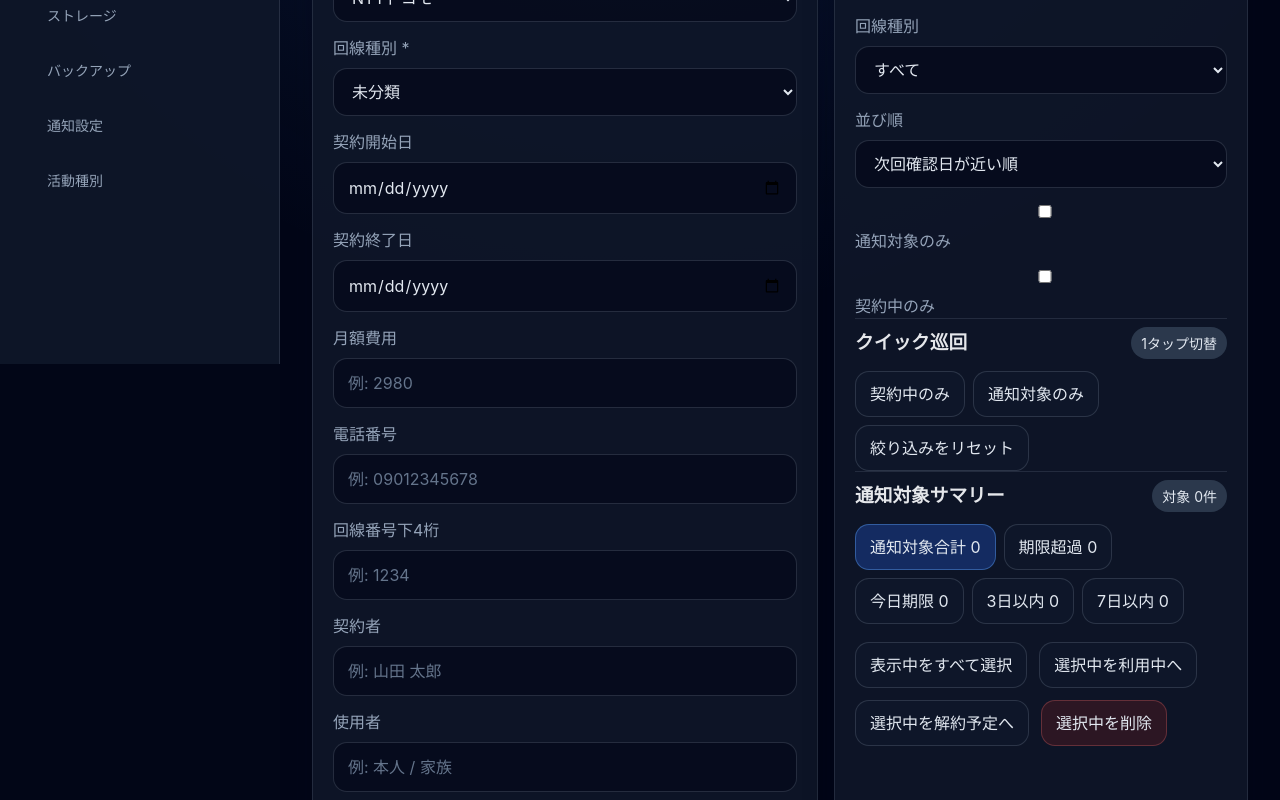
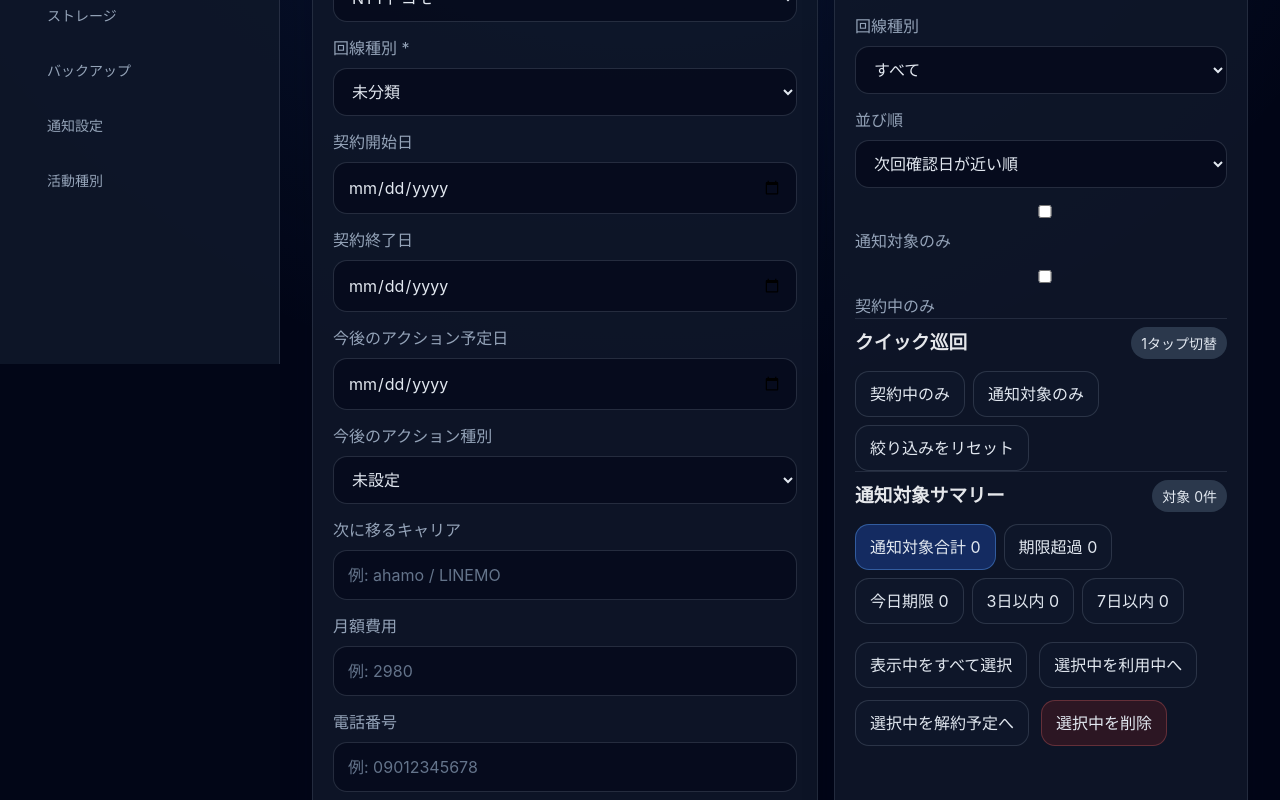
Before and after one commit to Driedsandwich/line-ops-ledger, a React (Vite) app: page /lines in a window 1280 px wide. Shown: the part 436-1236 px from the top of the page. Built offline with nearby package versions, Linux system fonts and the light colour scheme.

Commit message:
feat: add planned exit fields (#162)

```diff
--- a/src/lib/lineDrafts.ts
+++ b/src/lib/lineDrafts.ts
@@ -1,11 +1,13 @@
 export const LINE_STATUS_OPTIONS = ['利用中', '解約予定', '解約済み', 'MNP転出済み'] as const;
 export const LINE_TYPE_OPTIONS = ['音声SIM', 'データSIM', 'ホームルーター', '光回線', '未分類'] as const;
+export const PLANNED_EXIT_TYPE_OPTIONS = ['MNP転出', '解約', '未定'] as const;
 export const DEFAULT_LINE_TYPE = '未分類';
-export const CURRENT_LINE_DRAFT_SCHEMA_VERSION = 4;
+export const CURRENT_LINE_DRAFT_SCHEMA_VERSION = 5;
 export const LINE_DRAFT_BACKUP_FILENAME_PREFIX = 'line-ops-ledger-backup';
 
 export type LineStatus = (typeof LINE_STATUS_OPTIONS)[number];
 export type LineType = (typeof LINE_TYPE_OPTIONS)[number];
+export type PlannedExitType = (typeof PLANNED_EXIT_TYPE_OPTIONS)[number];
 export type LineDraftStorageFormat = 'empty' | 'legacy-array' | 'versioned-envelope' | 'invalid-data';
 
 export type LineDraft = {
@@ -19,6 +21,9 @@ export type LineDraft = {
   contractHolderNote: string;
   contractStartDate: string;
   contractEndDate: string;
+  plannedExitDate: string;
+  plannedExitType: PlannedExitType | '';
+  plannedNextCarrier: string;
   contractHolder: string;
   serviceUser: string;
   paymentMethod: string;
@@ -70,6 +75,9 @@ type LineDraftInput = {
   contractHolderNote: string;
   contractStartDate?: string;
   contractEndDate?: string;
+  plannedExitDate?: string;
+  plannedExitType?: PlannedExitType | '';
+  plannedNextCarrier?: string;
   contractHolder?: string;
   serviceUser?: string;
   paymentMethod?: string;
@@ -88,6 +96,10 @@ function isLineStatus(value: string): value is LineStatus {
 
 function isLineType(value: string): value is LineType {
   return LINE_TYPE_OPTIONS.includes(value as LineType);
+}
+
+function isPlannedExitType(value: string): value is PlannedExitType {
+  return PLANNED_EXIT_TYPE_OPTIONS.includes(value as PlannedExitType);
 }
 
 function createId(): string {
@@ -157,6 +169,11 @@ function normalizeLineDraft(input: Partial<LineDraft> & { lineName: string; carr
   const contractHolderNote = (input.contractHolderNote ?? '').trim();
   const contractStartDate = normalizeReviewDate(input.contractStartDate);
   const contractEndDate = normalizeReviewDate(input.contractEndDate);
+  const plannedExitDate = normalizeReviewDate(input.plannedExitDate);
+  const plannedExitType = isPlannedExitType(String(input.plannedExitType ?? ''))
+    ? (input.plannedExitType as PlannedExitType)
+    : '';
+  const plannedNextCarrier = (input.plannedNextCarrier ?? '').trim();
   const contractHolder = (input.contractHolder ?? '').trim();
   const serviceUser = (input.serviceUser ?? '').trim();
   const paymentMethod = (input.paymentMethod ?? '').trim();
@@ -182,6 +199,9 @@ function normalizeLineDraft(input: Partial<LineDraft> & { lineName: string; carr
     contractHolderNote,
     contractStartDate,
     contractEndDate,
+    plannedExitDate,
+    plannedExitType,
+    plannedNextCarrier,
     contractHolder,
     serviceUser,
     paymentMethod,
--- a/src/pages/DashboardPage.tsx
+++ b/src/pages/DashboardPage.tsx
@@ -162,6 +162,13 @@ type ContractEndAlertItem = {
   daysUntilEnd: number;
 };
 
+const PLANNED_ACTION_ALERT_DAYS = 60;
+
+type PlannedActionItem = {
+  draft: LineDraft;
+  daysUntilAction: number;
+};
+
 type DashboardSummary = {
   dangerCount: number;
   todayCount: number;
@@ -176,6 +183,7 @@ type DashboardSummary = {
   nearest: LineDraft[];
   inactiveLines: InactiveLineItem[];
   contractEndAlerts: ContractEndAlertItem[];
+  plannedActions: PlannedActionItem[];
 };
 
 function createEmptyNotificationReasonSummary(): NotificationReasonSummary {
@@ -336,6 +344,22 @@ function buildSummary(drafts: LineDraft[], allHistoryEntries: LineHistoryEntry[]
     .sort((a, b) => a.daysUntilEnd - b.daysUntilEnd)
     .slice(0, 5);
 
+  const plannedActions = drafts
+    .filter((draft) => (draft.status === '利用中' || draft.status === '解約予定') && draft.plannedExitDate)
+    .flatMap((draft) => {
+      const plannedDate = parseReviewDate(draft.plannedExitDate);
+      if (!plannedDate) {
+        return [];
+      }
+      const daysUntilAction = diffInDays(today, plannedDate);
+      if (daysUntilAction > PLANNED_ACTION_ALERT_DAYS) {
+        return [];
+      }
+      return [{ draft, daysUntilAction }];
+    })
+    .sort((a, b) => a.daysUntilAction - b.daysUntilAction)
+    .slice(0, 5);
+
   return {
     dangerCount,
     todayCount,
@@ -350,6 +374,7 @@ function buildSummary(drafts: LineDraft[], allHistoryEntries: LineHistoryEntry[]
     nearest,
     inactiveLines,
     contractEndAlerts,
+    plannedActions,
   };
 }
 
@@ -465,6 +490,46 @@ export function DashboardPage(): JSX.Element {
                         : item.daysUntilEnd === 0
                           ? '今日終了'
                           : `あと${item.daysUntilEnd}日`}
+                    </span>
+                  </li>
+                ))}
+              </ul>
+              <div className="button-row">
+                <Link className="button" to="/lines">回線一覧で確認する</Link>
+              </div>
+            </>
+          )}
+        </article>
+
+        <article className="card card--accent">
+          <div className="card__header">
+            <h3>今後のアクション予定</h3>
+            <span className={summary.plannedActions.length === 0 ? 'badge badge--ok' : 'badge'}>
+              {summary.plannedActions.length === 0 ? '該当なし' : `${summary.plannedActions.length}件`}
+            </span>
+          </div>
+          <p className="muted">予定日が{PLANNED_ACTION_ALERT_DAYS}日以内、または超過している利用中・解約予定回線を表示します（最大5件）。</p>
+          {summary.plannedActions.length === 0 ? (
+            <p className="muted">直近のアクション予定はありません。</p>
+          ) : (
+            <>
+              <ul className="list list--drafts">
+                {summary.plannedActions.map((item) => (
+                  <li key={item.draft.id}>
+                    <div className="list__row">
+                      <strong>{item.draft.lineName}</strong>
+                      <span className={item.draft.status === '利用中' ? 'badge badge--ok' : 'badge'}>{item.draft.status}</span>
+                    </div>
+                    <span>{item.draft.carrier}</span>
+                    <span>予定種別: {item.draft.plannedExitType || '未設定'}</span>
+                    <span>予定日: {formatReviewDate(item.draft.plannedExitDate)}</span>
+                    <span>次キャリア: {item.draft.plannedNextCarrier || '未設定'}</span>
+                    <span className="badge">
+                      {item.daysUntilAction < 0
+                        ? '予定日超過'
+                        : item.daysUntilAction === 0
+                          ? '今日'
+                          : `あと${item.daysUntilAction}日`}
                     </span>
                   </li>
                 ))}
--- a/src/pages/LinesPage.tsx
+++ b/src/pages/LinesPage.tsx
@@ -6,10 +6,12 @@ import {
   lineDraftStore,
   LINE_STATUS_OPTIONS,
   LINE_TYPE_OPTIONS,
+  PLANNED_EXIT_TYPE_OPTIONS,
   normalizeLast4,
   normalizeMonthlyCost,
   normalizePhoneNumber,
   normalizeReviewDate,
+  type PlannedExitType,
   updateLineDraft,
   type LineDraft,
   type LineStatus,
@@ -40,6 +42,9 @@ type FormState = {
   contractHolderNote: string;
   contractStartDate: string;
   contractEndDate: string;
+  plannedExitDate: string;
+  plannedExitType: PlannedExitType | '';
+  plannedNextCarrier: string;
   contractHolder: string;
   serviceUser: string;
   paymentMethod: string;
@@ -145,6 +150,9 @@ const initialFormState: FormState = {
   contractHolderNote: '',
   contractStartDate: '',
   contractEndDate: '',
+  plannedExitDate: '',
+  plannedExitType: '',
+  plannedNextCarrier: '',
   contractHolder: '',
   serviceUser: '',
   paymentMethod: 'クレジットカード',
@@ -251,6 +259,33 @@ function formatSafeExitRecommendation(contractStartDate: string): string {
 
 function isCurrentContract(status: LineStatus): boolean {
   return status === '利用中' || status === '解約予定';
+}
+
+function formatPlannedExitType(value: PlannedExitType | ''): string {
+  return value || '未設定';
+}
+
+function formatPlannedExitSchedule(value: string): string {
+  const plannedDate = parseDate(value);
+  if (!plannedDate) {
+    return '未設定';
+  }
+
+  const remainingDays = diffInDays(new Date(), plannedDate);
+  const formattedDate = new Intl.DateTimeFormat('ja-JP', {
+    year: 'numeric',
+    month: '2-digit',
+    day: '2-digit',
+  }).format(plannedDate);
+
+  if (remainingDays < 0) {
+    return `${formattedDate}（予定日超過）`;
+  }
+  if (remainingDays === 0) {
+    return `${formattedDate}（今日）`;
+  }
+
+  return `${formattedDate}（あと ${remainingDays} 日）`;
 }
 
 function isNotificationTarget(diff: number, window: NotificationReminderWindow): boolean {
@@ -422,6 +457,9 @@ function toFormState(draft: LineDraft): FormState {
     contractHolderNote: draft.contractHolderNote,
     contractStartDate: draft.contractStartDate,
     contractEndDate: draft.contractEndDate,
+    plannedExitDate: draft.plannedExitDate,
+    plannedExitType: draft.plannedExitType,
+    plannedNextCarrier: draft.plannedNextCarrier,
     contractHolder: draft.contractHolder,
     serviceUser: draft.serviceUser,
     paymentMethod: draft.paymentMethod || 'クレジットカード',
@@ -581,6 +619,9 @@ export function LinesPage(): JSX.Element {
     contractHolderNote: string;
     contractStartDate: string;
     contractEndDate: string;
+    plannedExitDate: string;
+    plannedExitType: PlannedExitType | '';
+    plannedNextCarrier: string;
     contractHolder: string;
     serviceUser: string;
     paymentMethod: string;
@@ -597,6 +638,9 @@ export function LinesPage(): JSX.Element {
     const contractHolderNote = form.contractHolderNote.trim();
     const contractStartDate = form.contractStartDate;
     const contractEndDate = form.contractEndDate;
+    const plannedExitDate = form.plannedExitDate;
+    const plannedExitType = form.plannedExitType;
+    const plannedNextCarrier = form.plannedNextCarrier.trim();
     const contractHolder = form.contractHolder.trim();
     const serviceUser = form.serviceUser.trim();
     const paymentMethod = form.paymentMethod.trim();
@@ -617,6 +661,11 @@ export function LinesPage(): JSX.Element {
 
     if (contractEndDate && !normalizeReviewDate(contractEndDate)) {
       setErrorMessage('契約終了日は YYYY-MM-DD 形式の実在日付だけ保存できます。');
+      return null;
+    }
+
+    if (plannedExitDate && !normalizeReviewDate(plannedExitDate)) {
+      setErrorMessage('今後のアクション予定日は YYYY-MM-DD 形式の実在日付だけ保存できます。');
       return null;
     }
 
@@ -650,6 +699,9 @@ export function LinesPage(): JSX.Element {
       contractHolderNote,
       contractStartDate,
       contractEndDate,
+      plannedExitDate,
+      plannedExitType,
+      plannedNextCarrier,
       contractHolder,
       serviceUser,
       paymentMethod,
@@ -1077,6 +1129,30 @@ export function LinesPage(): JSX.Element {
                 <input type="date" value={form.contractEndDate} onChange={(event) => updateField('contractEndDate', event.target.value)} />
               </label>
 
+              {isCurrentContract(form.status) || form.plannedExitDate || form.plannedExitType || form.plannedNextCarrier ? (
+                <>
+                  <label className="field">
+                    <span>今後のアクション予定日</span>
+                    <input type="date" value={form.plannedExitDate} onChange={(event) => updateField('plannedExitDate', event.target.value)} />
+                  </label>
+
+                  <label className="field">
+                    <span>今後のアクション種別</span>
+                    <select value={form.plannedExitType} onChange={(event) => updateField('plannedExitType', event.target.value as PlannedExitType | '')}>
+                      <option value="">未設定</option>
+                      {PLANNED_EXIT_TYPE_OPTIONS.map((option) => (
+                        <option key={option} value={option}>{option}</option>
+                      ))}
+                    </select>
+                  </label>
+
+                  <label className="field">
+                    <span>次に移るキャリア</span>
+                    <input value={form.plannedNextCarrier} onChange={(event) => updateField('plannedNextCarrier', event.target.value)} placeholder="例: ahamo / LINEMO" />
+                  </label>
+                </>
+              ) : null}
+
               <label className="field">
                 <span>月額費用</span>
                 <input inputMode="numeric" value={form.monthlyCost} onChange={(event) => updateField('monthlyCost', event.target.value)} placeholder="例: 2980" />
@@ -1361,6 +1437,7 @@ export function LinesPage(): JSX.Element {
                       {draft.phoneNumber ? <span className="badge">電話番号: {maskPhoneNumber(draft.phoneNumber)}</span> : draft.last4 ? <span className="badge">下4桁: {draft.last4}</span> : null}
                       {!isCompactView && elapsedDays != null ? <span className="badge">契約経過: {elapsedDays}日</span> : null}
                       {!isCompactView && draft.contractEndDate ? <span className="badge">契約終了: {formatDate(draft.contractEndDate)}</span> : null}
+                      {!isCompactView && draft.plannedExitDate ? <span className="badge">予定: {formatPlannedExitSchedule(draft.plannedExitDate)}</span> : null}
                       {latestActivityDate != null ? <span className="badge">最終活動: {formatDate(latestActivityDate)}</span> : null}
                     </div>
                     <div className="button-row button-row--tight">
@@ -1401,6 +1478,18 @@ export function LinesPage(): JSX.Element {
                             <dd>{formatDate(draft.contractEndDate)}</dd>
                           </div>
                           <div>
+                            <dt>今後のアクション予定日</dt>
+                            <dd>{formatPlannedExitSchedule(draft.plannedExitDate)}</dd>
+                          </div>
+                          <div>
+                            <dt>今後のアクション種別</dt>
+                            <dd>{formatPlannedExitType(draft.plannedExitType)}</dd>
+                          </div>
+                          <div>
+                            <dt>次に移るキャリア</dt>
+                            <dd>{draft.plannedNextCarrier || '未設定'}</dd>
+                          </div>
+                          <div>
                             <dt>契約経過日数</dt>
                             <dd>{elapsedDays == null ? '未設定' : `${elapsedDays}日`}</dd>
                           </div>
```
Also changed, not shown: 4 other files (tests, documents, lock files or other folders).
